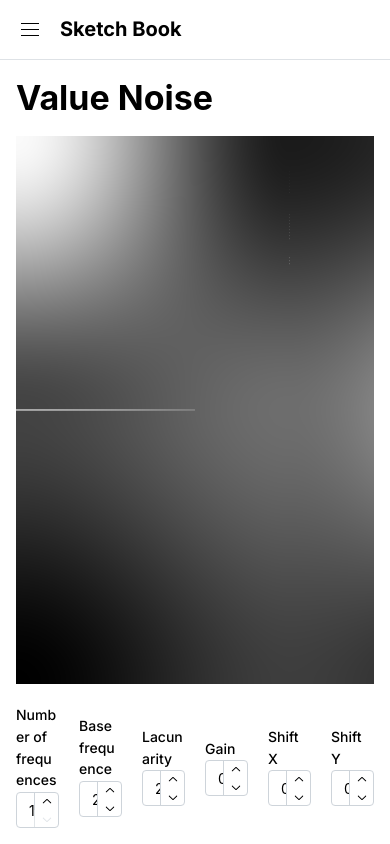
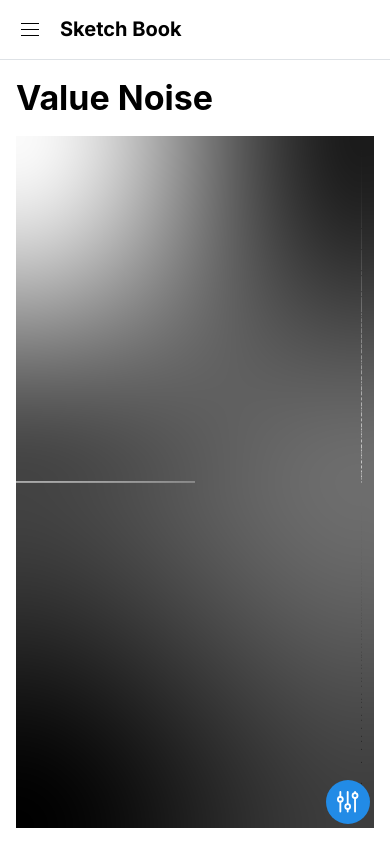
Before and after one commit to vhiribarren/sketch-book, a Next.js app: page /sketches/noise/value-noise in a window 390 px wide. Built offline with nearby package versions, Linux system fonts and the light colour scheme.

Commit message:
Working concept of reactive settings

```diff
--- /dev/null
+++ b/src/components/shaders/FragmentView.module.css
@@ -0,0 +1,12 @@
+.inner {
+    position: relative;
+}
+.content {
+    box-shadow: none;
+}
+
+@media screen and (max-width: 700px) {
+    .inner {
+        position: fixed;
+    }
+}
--- a/src/components/shaders/FragmentView.tsx
+++ b/src/components/shaders/FragmentView.tsx
@@ -1,9 +1,13 @@
-import { Flex, Stack, Text, Title } from "@mantine/core";
+import { ActionIcon, Affix, Drawer, Flex, Stack, Text, Title } from "@mantine/core";
 import FragmentCanvas from "./FragmentCanvas";
-import React, { RefObject } from "react";
+import React, { RefObject, useRef } from "react";
 import Fragment from "./Fragment";
 import { ShaderMaterial } from "three";
 import { RenderCallback } from "@react-three/fiber";
+import { useDisclosure, useViewportSize } from "@mantine/hooks";
+import { IconAdjustments } from "@tabler/icons-react";
+import styles from "./FragmentView.module.css"
+
 
 type FragmentView = {
     fragmentShader: string,
@@ -16,13 +20,22 @@ type FragmentView = {
 };
 
 export function FragmentView({ fragmentShader, uniforms, children, materialRef, useFrameFn, title, description }: FragmentView) {
+
+    const { width } = useViewportSize();
+    const drawerTargetRef = useRef<HTMLDivElement>(null);
+    const isMobile = width < 700;
+    const isDesktop = !isMobile;
+    const [isDrawerOpened, { open: openDrawer, close: closeDrawer }] = useDisclosure(isDesktop);
+
     return (
+
         <Stack style={{ height: "100%" }}>
-            {title &&<Title order={1}>{title}</Title>}
+
+            {title && <Title order={1}>{title}</Title>}
             {description && <Text>{description}</Text>}
-            <Flex
-                direction={{ base: 'column', sm: 'row' }}
-                gap="20"
+
+            <Flex ref={drawerTargetRef}
+                direction={isMobile ? 'column' : 'row'}
                 justify="center"
                 align="center"
                 style={{ height: "100%" }}>
@@ -35,15 +48,36 @@ export function FragmentView({ fragmentShader, uniforms, children, materialRef,
                         materialRef={materialRef} />
                 </FragmentCanvas>
                 {children &&
-            <Flex
-            direction={{ base: 'row', sm: 'column' }}
-            gap="20"
-            justify="center"
-            align="center">
+                    <Drawer
+                        style={{ height: "100%", width: "100%" }}
+                        classNames={{ inner: styles.inner, content: styles.content }}
+                        title="Parameters"
+                        opened={isDrawerOpened}
+                        onClose={closeDrawer}
+                        withCloseButton={true}
+                        closeOnClickOutside={isMobile}
+                        withOverlay={isMobile}
+                        overlayProps={{ backgroundOpacity: 0.2 }}
+                        portalProps={
+                            isMobile
+                            ? undefined
+                            : { target: drawerTargetRef.current as HTMLElement }
+                        }
+                        position={isMobile ? "bottom" : "right"}>
                         {children}
-                </Flex>
+                    </Drawer>
                 }
             </Flex>
+
+            { !isDrawerOpened &&
+                <Affix position={{ bottom: 20, right: 20 }}>
+                    <ActionIcon onClick={openDrawer} variant="filled" size="xl" radius="xl" aria-label="Settings">
+                        <IconAdjustments style={{ width: '70%', height: '70%' }} stroke={1.5} />
+                    </ActionIcon>
+                </Affix>
+                    }
+
         </Stack>
+
     );
 }
```
Also changed, not shown: src/app/sketches/noise/value-noise/fragment.glsl. Lines whose indentation alone changed are shown as unchanged.
